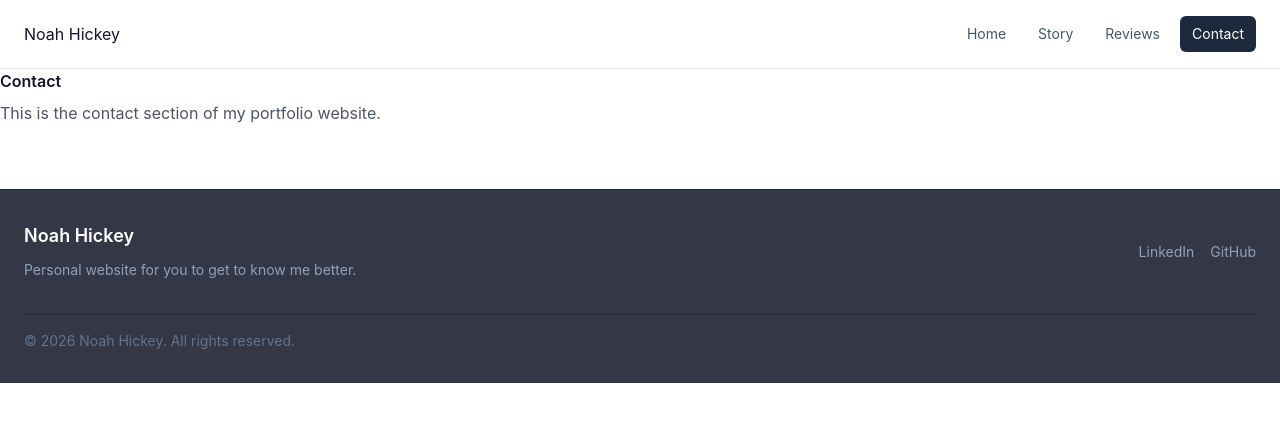
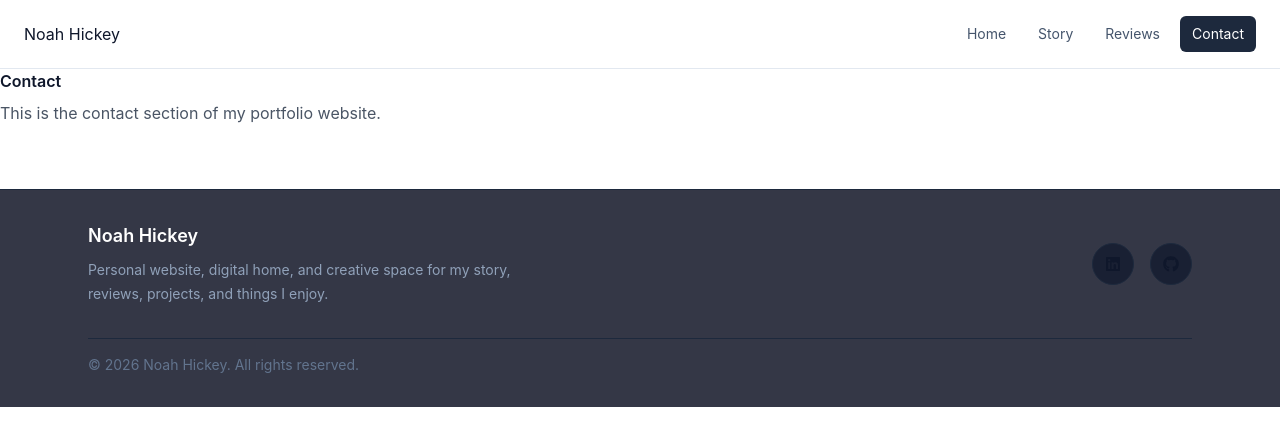
Before and after one commit to Noah-Hickey/PersonalSiteNH, a React (Vite) app: page /contact in a window 1280 px wide. Shown: the top 446 px of the page. Built offline with nearby package versions, Linux system fonts and the light colour scheme.

Commit message:
Imported react-icons. Added the to flesh out the footer.

```diff
--- a/package.json
+++ b/package.json
@@ -13,6 +13,7 @@
     "@tailwindcss/vite": "^4.2.1",
     "react": "^19.2.0",
     "react-dom": "^19.2.0",
+    "react-icons": "^5.7.0",
     "react-router-dom": "^7.13.1"
   },
   "devDependencies": {
--- a/src/components/Footer.jsx
+++ b/src/components/Footer.jsx
@@ -1,11 +1,28 @@
+import {FaLinkedin, FaGithub} from 'react-icons/fa'
+
 export default function Footer() {
     const year = new Date().getFullYear();
 
+
+  const socialLinks = [
+    {
+      name: "LinkedIn",
+      href: "https://www.linkedin.com/in/noah-hickey-ba9019307/",
+      icon: <FaLinkedin />
+
+    },
+    {
+      name: "GitHub",
+      href: "https://github.com/Noah-Hickey",
+      icon: <FaGithub />
+
+    },
+
+  ];
+
     return (
         <footer className="mt-16 border-t border-slate-800 bg-slate-950/80">
-
-            <div className="max-w-6x1 mx-auto px-6 py-8">
-
+      <div className="max-w-6xl mx-auto px-6 py-8">
         <div className="flex flex-col gap-6 md:flex-row md:items-center md:justify-between">
           <div>
             <h2 className="text-lg font-semibold text-white">
@@ -13,29 +30,24 @@ export default function Footer() {
             </h2>
 
             <p className="mt-2 max-w-md text-sm leading-6 text-slate-400">
-                Personal website for you to get to know me better.
+              Personal website, digital home, and creative space for my story,
+              reviews, projects, and things I enjoy.
             </p>
           </div>
 
-          <div className="flex flex-wrap gap-4 text-sm">
-
-            <a href="https://www.linkedin.com/in/noah-hickey-ba9019307/"
+          <div className="flex items-center gap-4">
+            {socialLinks.map((link) => (
+              <a
+                key={link.name}
+                href={link.href}
                 target="_blank"
                 rel="noreferrer"
-            className="text-slate-400 transition-colors hover:text-teal-300"
+                aria-label={link.name}
+                className="rounded-full border border-slate-800 bg-slate-900/70 p-3 transition-all duration-300 hover:-translate-y-1 hover:border-teal-400/50 hover:bg-slate-800"
               >
-            LinkedIn
+                {link.icon}
               </a>
-
-             <a
-              href="https://github.com/Noah-Hickey"
-              target="_blank"
-              rel="noreferrer"
-              className="text-slate-400 transition-colors hover:text-teal-300"
-            >
-              GitHub
-            </a>
-
+            ))}
           </div>
         </div>
 
```
Also changed, not shown: 1 other file (tests, documents, lock files or other folders). Lines whose indentation alone changed are shown as unchanged.
